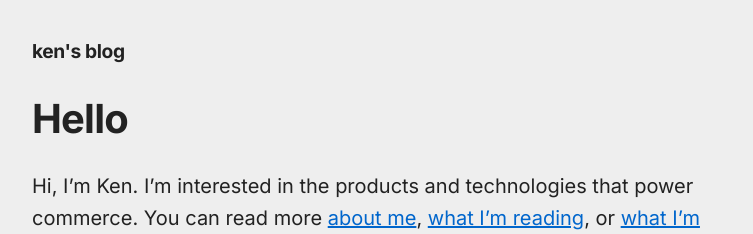
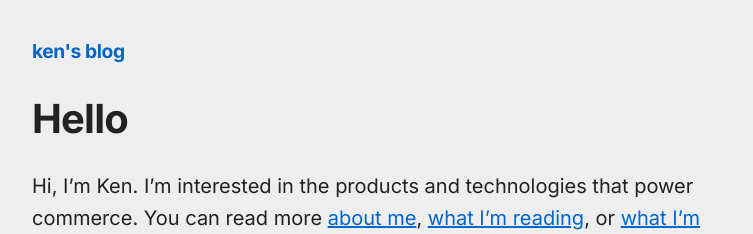
Before and after one commit to Taxes/taxes.github.io, a Jekyll site: the page built from index.md, in a window 1280 px wide. Shown: the top 234 px of the page, without its empty margins (248-1001 px from the left). Built offline with Jekyll 4.4.1, drawn with Linux system fonts in a browser that asks for light colours.

Commit message:
Keep site title in link colors
The old header rule was overridden by the global a:visited and dark-mode
link rules, so the title rendered in link blue. The .site-title selector
made the override effective; drop the color so it matches the old look.

```diff
--- a/assets/css/style.css
+++ b/assets/css/style.css
@@ -77,12 +77,7 @@ margin-bottom: 2rem;
 }
 
 body > header .site-title a {
-color: var(--text-color);
 text-decoration: none;
-}
-
-body > header .site-title a:visited {
-color: var(--text-color);
 }
 
 /** Blockquotes */
```
